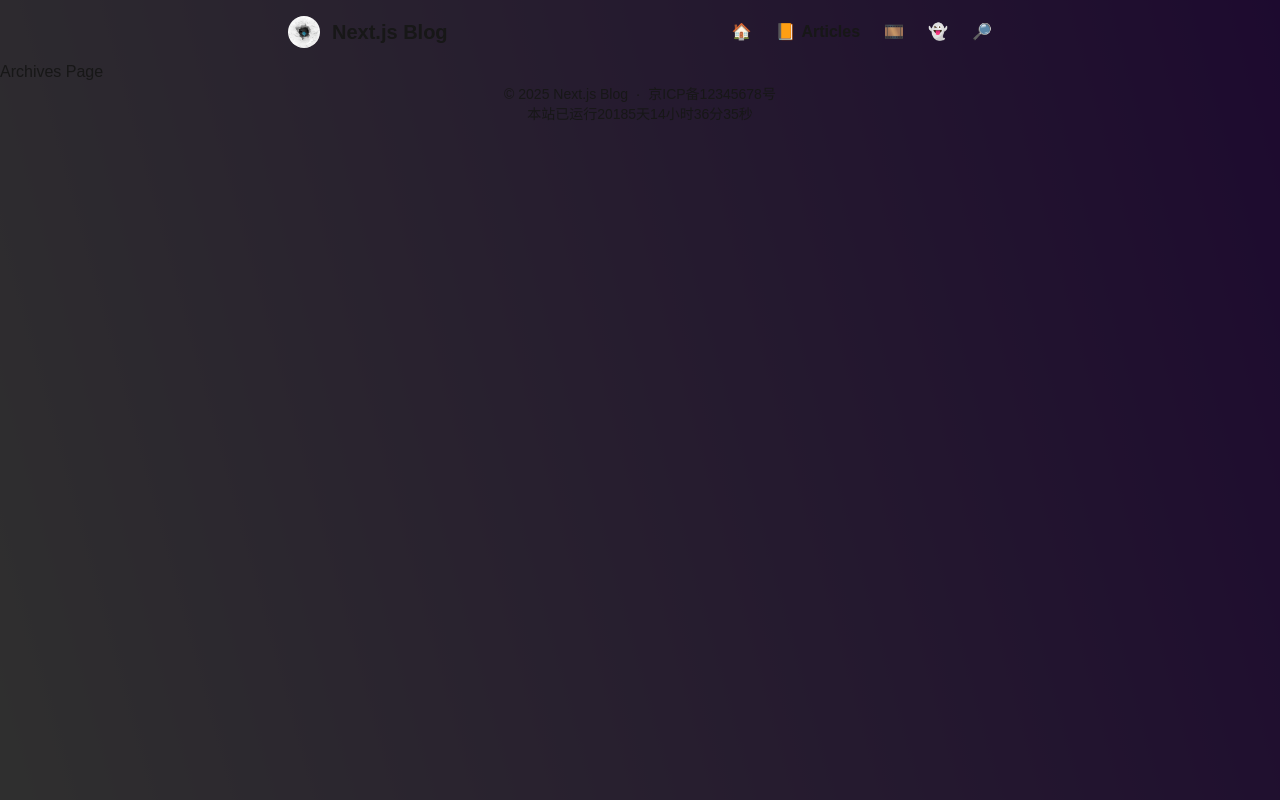
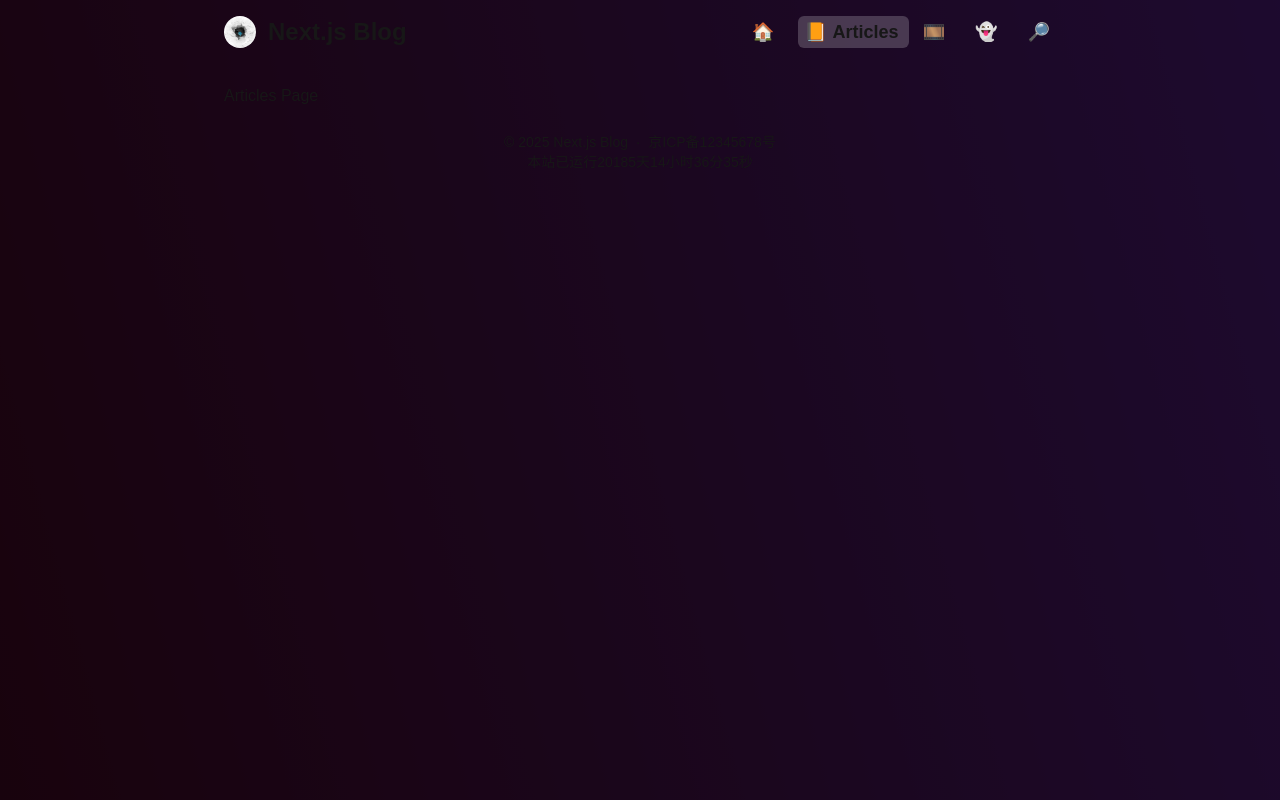
Before and after one commit to huj13k4n9/nextjs-papermod, a Next.js app: page /articles in a window 1280 px wide. Built offline with nearby package versions, Linux system fonts and the light colour scheme.

Commit message:
Animate nav menu using motion lib

```diff
--- a/package.json
+++ b/package.json
@@ -10,6 +10,7 @@
   },
   "dependencies": {
     "clsx": "^2.1.1",
+    "motion": "^12.6.3",
     "next": "15.2.4",
     "pangu.simple": "^1.1.0",
     "react": "^19.0.0",
--- a/src/app/articles/page.tsx
+++ b/src/app/articles/page.tsx
@@ -1,5 +1,6 @@
-export default function Archives() {
+export default function Articles() {
     return (
-        <h1>Archives Page</h1>
+        <h1>Articles Page</h1>
+
     );
 }
--- a/src/app/layout.tsx
+++ b/src/app/layout.tsx
@@ -1,4 +1,4 @@
-import type { Metadata } from "next";
+import type {Metadata} from "next";
 import "./globals.css";
 import React from "react";
 import {config} from "@/config";
@@ -11,18 +11,18 @@ export const metadata: Metadata = {
     description: config.site.description,
 };
 
-export default function RootLayout({
-  children,
-}: Readonly<{
+export default function RootLayout({ children }: Readonly<{
     children: React.ReactNode;
 }>) {
     return (
         <html lang="zh">
         <body className={`min-w-md overflow-x-hidden`}>
         <Background>
-            <Header />
+            <Header/>
+            <main className="max-w-4xl mx-auto px-4 sm:px-6 lg:px-8 py-6">
                 {children}
-            <Footer />
+            </main>
+            <Footer/>
         </Background>
         </body>
         </html>
--- a/src/app/page.tsx
+++ b/src/app/page.tsx
@@ -1,6 +1,3 @@
-import Link from "next/link";
-import Footer from "@/components/footer";
-
 export default async function Home({
                                        searchParams,
                                    }: {
@@ -8,9 +5,7 @@ export default async function Home({
 }) {
     return (
         <div className="">
-      <main className="max-w-3xl mx-auto px-4 sm:px-6 lg:px-8 py-6">
             <h1>Home Page (Page: {(await searchParams).page})</h1>
-      </main>
         </div>
     );
 }
--- a/src/app/search/page.tsx
+++ b/src/app/search/page.tsx
@@ -1,5 +1,7 @@
 export default function Search() {
     return (
+
         <h1>Search Page</h1>
+
     );
 }
--- a/src/components/background.tsx
+++ b/src/components/background.tsx
@@ -2,7 +2,7 @@ import React, {ReactNode} from 'react';
 import {mergeClasses} from "@/utils";
 import {config} from "@/config";
 
-export default function Background({children}: {children: ReactNode}) {
+export default function Background({children}: { children: ReactNode }) {
     const bg = config.site.background;
 
     // 计算背景样式
--- a/src/components/header.tsx
+++ b/src/components/header.tsx
@@ -6,6 +6,8 @@ import Link from 'next/link';
 import {config} from "@/config";
 import {mergeClasses} from "@/utils";
 import {usePathname} from "next/navigation";
+import * as motion from "motion/react-client"
+import {AnimatePresence} from "motion/react"
 
 export default function Header() {
     const navAttrs = config.site.nav;
@@ -13,7 +15,7 @@ export default function Header() {
 
     return (
         <header className="pt-4 pb-3 w-full">
-            <div className="max-w-3xl mx-auto px-4 sm:px-6 lg:px-8 w-full">
+            <div className="max-w-4xl mx-auto px-4 sm:px-6 lg:px-8 w-full select-none">
                 <div className={mergeClasses(
                     `flex flex-col md:justify-between items-center`,
                     (navAttrs.showIcon || navAttrs.showTitle) && `md:flex-row`
@@ -21,26 +23,73 @@ export default function Header() {
                     {(navAttrs.showIcon || navAttrs.showTitle) &&
                         <div className="flex items-center mb-4 md:mb-0">
                             {navAttrs.showIcon &&
-                                <Image src={navAttrs.icon} alt="Site Logo" width={32} height={32} className="mr-3 rounded-full"/>
+                                <Image src={navAttrs.icon} alt="Site Logo" width={32} height={32}
+                                       className="mr-3 rounded-full"/>
                             }
                             {config.site.nav.showTitle &&
-                                <span className="text-xl font-bold">{config.site.title}</span>
+                                <span className="text-2xl font-bold">{config.site.title}</span>
                             }
                         </div>
                     }
 
-                    <nav className="flex space-x-6">
-                        {navAttrs.entries.map((link, index) => (
-                            <Link key={index} href={link.href} >
-                                {currentPath === link.href ?
-                                    <>
-                                        <span className="pr-1.5">{link.icon}</span>
-                                        <span className="font-bold">{link.label}</span>
-                                    </> :
-                                    <span>{link.icon}</span>
-                                }
-                            </Link>
-                        ))}
+                    <nav>
+                        <motion.ul
+                            className={`flex space-x-6 list-none w-full`}
+                            layout
+                            transition={{
+                                type: "spring",
+                                stiffness: 150,
+                                damping: 20,
+                            }}
+                        >
+                            {navAttrs.entries.map((link, index) => (
+                                <motion.li
+                                    key={index}
+                                    layout
+                                    className={`list-none relative cursor-pointer items-center justify-between`}
+                                >
+                                    <Link href={link.href}>
+                                        <div className={`flex items-center min-h-[28px] min-w-[24px]`}>
+                                            <motion.span
+                                                layout
+                                                className="text-lg pr-1.5"
+                                            >
+                                                {link.icon}
+                                            </motion.span>
+                                            <AnimatePresence mode="wait" initial={false}>
+                                                {currentPath === link.href ? (
+                                                    <motion.span
+                                                        key={link.href}
+                                                        initial={{opacity: 0, width: 0}}
+                                                        animate={{opacity: 1, width: "auto"}}
+                                                        exit={{opacity: 0, width: 0}}
+                                                        transition={{
+                                                            opacity: {duration: 0.4},
+                                                            width: {duration: 0.4, ease: [0.4, 0, 0.2, 1]}
+                                                        }}
+                                                        className="text-lg font-bold overflow-hidden whitespace-nowrap"
+                                                    >
+                                                        {link.label}
+                                                    </motion.span>
+                                                ) : null}
+                                            </AnimatePresence>
+                                        </div>
+                                        {currentPath === link.href && (
+                                            <motion.div
+                                                className={`absolute inset-0 bg-[#ffffff33] rounded-md -z-10 -ml-1.5 -mr-2.5 -my-0.5`}
+                                                layoutId="underline"
+                                                transition={{
+                                                    type: "spring",
+                                                    stiffness: 150,
+                                                    damping: 20,
+                                                    duration: 0.5
+                                                }}
+                                            />
+                                        )}
+                                    </Link>
+                                </motion.li>
+                            ))}
+                        </motion.ul>
                     </nav>
                 </div>
             </div>
--- a/src/config.ts
+++ b/src/config.ts
@@ -10,16 +10,16 @@ export const config = {
             showTitle: true,
             icon: "/favicon.png",
             entries: [
-                { href: '/', label: 'Home', icon: "🏠" },
-                { href: '/articles', label: 'Articles', icon: "📙" },
-                { href: '/album', label: 'Album', icon: "🎞️" },
-                { href: '/search', label: 'Search', icon: "👻" },
-                { href: '/about', label: 'About', icon: "🔎" }
+                {href: '/', label: 'Home', icon: "🏠"},
+                {href: '/articles', label: 'Articles', icon: "📙"},
+                {href: '/album', label: 'Album', icon: "🎞️"},
+                {href: '/about', label: 'About', icon: "👻"},
+                {href: '/search', label: 'Search', icon: "🔎"},
             ]
         },
         background: {
             type: "gradient",
-            style: "linear-gradient(75deg, #eeeeee, #9333ea)",
+            style: "linear-gradient(75deg, #7a0f40, #9333ea)",
             opacity: 1,
             overlay: true,
             overlayColor: "#000000",
--- a/src/utils.ts
+++ b/src/utils.ts
@@ -1,5 +1,5 @@
-import { clsx, type ClassValue } from "clsx"
-import { twMerge } from "tailwind-merge"
+import {type ClassValue, clsx} from "clsx"
+import {twMerge} from "tailwind-merge"
 
 export function mergeClasses(...inputs: ClassValue[]) {
     return twMerge(clsx(inputs))
```
Also changed, not shown: 1 other file (tests, documents, lock files or other folders). Lines whose indentation alone changed are shown as unchanged.
